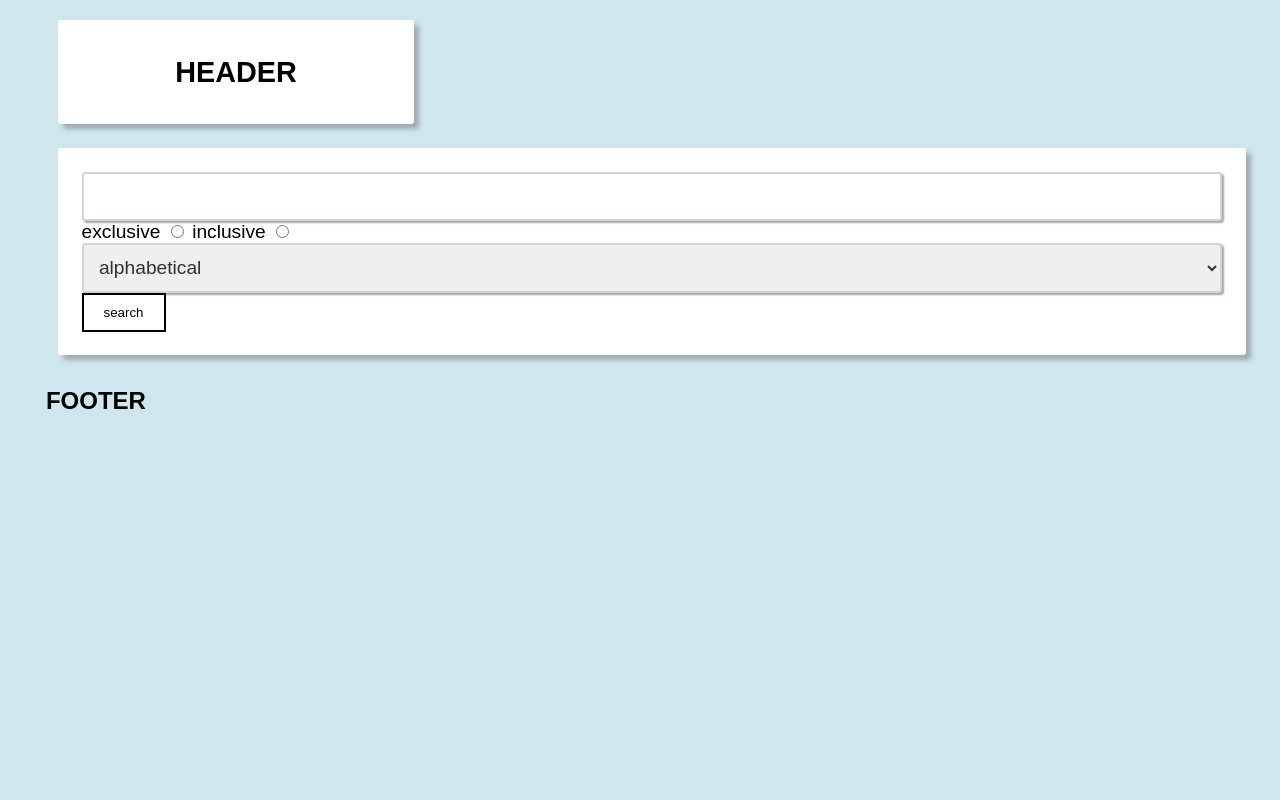
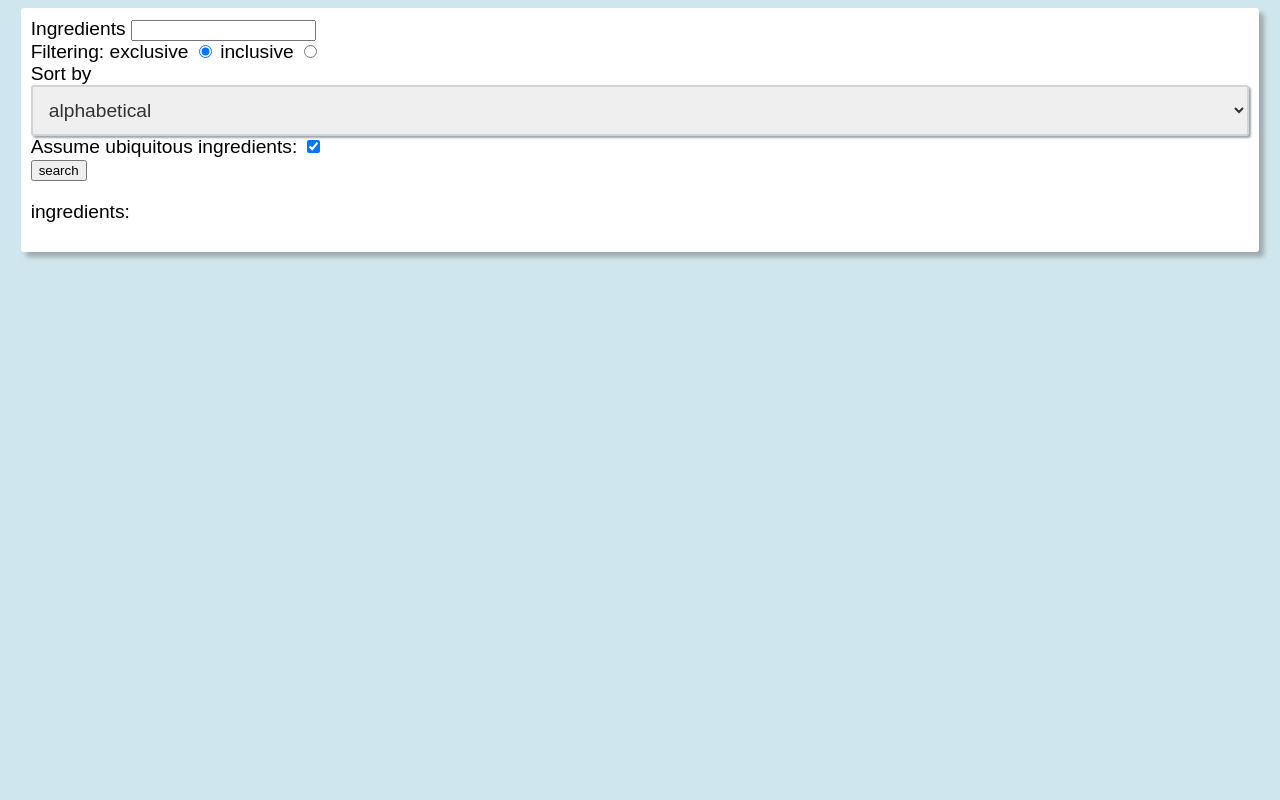
Before and after one commit to jonaengs/kokebok, a Django app: page / in a window 1280 px wide. Run offline with Django 3.2, Linux system fonts and the light colour scheme; data that the repository does not hold is empty.

Commit message:
add debug-toolbar. Working recipe search using ingredients

```diff
--- a/kokebok/urls.py
+++ b/kokebok/urls.py
@@ -13,6 +13,7 @@ Including another URLconf
     1. Import the include() function: from django.urls import include, path
     2. Add a URL to urlpatterns:  path('blog/', include('blog.urls'))
 """
+from django.conf import settings
 from django.contrib import admin
 from django.urls import path, include
 
@@ -24,3 +25,10 @@ urlpatterns = [
     path('', include('recipes.urls')),
     # path('', HomeView.as_view(), name='home'),
 ]
+
+
+if settings.DEBUG:
+    import debug_toolbar
+    urlpatterns = [
+        path('__debug__', include(debug_toolbar.urls))
+    ] + urlpatterns
--- a/recipes/views.py
+++ b/recipes/views.py
@@ -2,7 +2,6 @@ from django.shortcuts import render
 from django.views.generic import CreateView, ListView
 from rest_framework import generics
 
-from recipes.forms import SearchForm
 from recipes.models import Recipe, Ingredient
 from recipes.serializers import RecipeSerializer
 
@@ -23,17 +22,23 @@ class RecipeCreateView(CreateView):
 class RecipeListView(ListView):
     model = Recipe
 
-    # def get_context_data(self, *args, object_list=None, **kwargs):
-        # return super(RecipeListView, self).get_context_data(*args, object_list=object_list, form=SearchForm(), **kwargs)
-
 
 def search(request):
     query = request.GET
+    ctx = {'ingredients': Ingredient.objects.all()}
     if query:
-        exclusive = bool(query.get('exclusive', False))  # exclusive = False => inclusive
+        exclusive = query.get('exclusive') == "True"  # exclusive = False => inclusive
         sort_by = query.get('sort_by', 'alphabetical')  # should support: "recent", "popular", "alpha desc".
-        ingredients = query.get('ingredients', '').split(",")  # comma-separated
+        include_ubiquitous = query.get('include-ubiquitous') == "on"
+        ingredients = query.get('ingredients', '').split(",")
         if ingredients:
-            return "good!"
-        return ":("
-    return render(request, 'home.html')
+            if include_ubiquitous:
+                ingredients += Ingredient.objects.filter(ubiquitous=True).values_list('name', flat=True)
+            recipes = Recipe.objects.prefetch_related('ingredient_objects').filter(ingredient_objects__name__in=ingredients).distinct()
+            if exclusive:
+                for recipe in list(recipes):
+                    if any(ingredient not in ingredients for ingredient in
+                           recipe.ingredient_objects.all().values_list('name', flat=True)):
+                        recipes = recipes.exclude(id=recipe.id)
+            ctx.update({'recipes': recipes})
+    return render(request, 'home.html', ctx)
--- a/requirements.txt
+++ b/requirements.txt
@@ -1,4 +1,5 @@
 django >= 3
 django-mptt >= 0.11
 django-rest-framework >= 3.11
+django-debug-toolbar
 # django-cors-headers >= 3.2.1
--- a/static/css/main.css
+++ b/static/css/main.css
@@ -2,40 +2,23 @@
     box-sizing: border-box;
 }
 
-html {
-    height: 100%;
-
+body {
     background-color: rgb(208, 230, 238);
     font-family: Arial, Helvetica, sans-serif;
-}
 
-
-body {
-    height: 98%; /* prevents unnecessary scroll bar, but may cause other issues */
+    display: grid;
+    grid-template-rows: auto;
+    grid-gap: 2rem;
 }
 
 .container {
-    margin-left: 3%;
-    margin-right: 3%;
-    display: grid;
-}
-
-.content-container, .header {
     background-color: white;
     border-radius: 3px;
     box-shadow: 5px 5px 5px rgb(159, 169, 173);
 
-    padding: 2%;
-    margin: 1%;
-    width: 100%;
-
+    margin: 0 1%;
+    padding: 10px;
     font-size: 1.2em;
-}
-
-.header {
-    width: 30%;
-    padding: 1%;
-    text-align: center;
 }
 
 
@@ -59,27 +42,3 @@ input[type="text"], input[type="number"], select {
 input:focus, select:focus {
     outline: none;
 }
-
-input[type="checkbox"] {
-    zoom: 1.2;
-}
-
-button {
-    border: 2px solid black;
-    padding: 10px 20px;
-    background-color: white;
-    cursor: pointer;
-
-    transition: background-color 150ms linear;
-}
-
-button:hover, button:focus {
-    background-color: rgb(200, 250, 200);
-}
-
-
-@media only screen and (max-width: 1200px) {
-    .container {
-        font-size: 1.5em !important;
-    }
-}
--- a/templates/_base.html
+++ b/templates/_base.html
@@ -10,19 +10,10 @@
   {% block style %}{% endblock %}
 </head>
 <body>
-  <div class="container">
-    <div class="header">
-      <h2>HEADER</h2>
-    </div>
+  <div class="container body-container">
+    {% block body %}{% endblock %}
+  </div>
 
-    <div class="content-container">
-      {% block content %}{% endblock %}
-    </div>
-
-    <div class="footer">
-      <h2>FOOTER</h2>
-    </div>
-  </div>
 {% block scripts %}{% endblock %}
 </body>
 </html>
--- a/templates/home.html
+++ b/templates/home.html
@@ -1,5 +1,43 @@
 {% extends '_base.html' %}
 
-{% block content %}
+{% block body %}
   {% include 'recipes/search.html' %}
+  <p>ingredients:</p>
+  <ul id="ingredient-list"></ul>
+
+  {% if recipes %}
+    <h3>recipes found:</h3>
+    {% for recipe in recipes %}
+      <p>{{ recipe }}</p>
+    {% endfor %}
+
+  {% endif %}
 {% endblock %}
+
+{% block scripts %}
+  <script>
+      let ingredient_search = document.getElementById("ingredient-search");
+      let available_ingredients = Array.from(document.getElementById("ingredients").children);
+      let selected_ingredients = [];
+
+      function append_ingredient_to_list() {
+          let ingredient = ingredient_search.value;
+          selected_ingredients.push(ingredient);
+          available_ingredients.find(elem => elem.value === ingredient).remove();
+
+          add_to_ingredient_list(ingredient);
+          ingredient_search.value = "";
+      }
+
+      let ingredients_ul = document.getElementById("ingredient-list");
+      function add_to_ingredient_list(ingredient) {
+          let new_li = document.createElement("li");
+          new_li.innerHTML = ingredient;
+          ingredients_ul.appendChild(new_li);
+      }
+
+      function set_ingredients(e) {
+        ingredient_search.value = selected_ingredients.join(",");
+      }
+  </script>
+{% endblock %}
--- a/templates/recipes/search.html
+++ b/templates/recipes/search.html
@@ -1,17 +1,30 @@
-<form class="form">
-  <div class="search">
-    <input type="text" id="search" name="search">
+{% load static %}
+<link rel="stylesheet" href="{% static 'css/recipes/search.css' %}">
+
+<form class="search-form" autocomplete="off" onsubmit="set_ingredients()">
+  <div class="form-item search-bar">
+    <label for="search">Ingredients</label>
+    <input list="ingredients" id="ingredient-search" name="ingredients" autofocus
+    onchange="append_ingredient_to_list(event)">
+    <datalist id="ingredients">
+      {% for ingredient in ingredients %}
+        <option value="{{ ingredient }}"></option>
+      {% endfor  %}
+    </datalist>
   </div>
 
-  <div class="same-row">
-    <div class="radio-group">
+  <div class="form-item radio-group">
+    <label for="">Filtering:
       <label for="radio-exclusive">exclusive</label>
-      <input type="radio" id="radio-exclusive" name="exclusive" value="True">
+      <input type="radio" id="radio-exclusive" name="exclusive" value="True" checked>
 
       <label for="radio-inclusive">inclusive</label>
       <input type="radio" id="radio-inclusive" name="exclusive" value="False">
-    </div>
+    </label>
+  </div>
 
+  <div class="form-item">
+    <label for="sort_by">Sort by</label>
     <select name="sort_by" id="sort_by">
       <option value="alphabetical">alphabetical</option>
       <option value="popular">popular</option>
@@ -19,5 +32,12 @@
     </select>
   </div>
 
-  <button type="submit">search</button>
+  <div class="form-item">
+    <label for="include-ubiquitous">Assume ubiquitous ingredients: </label>
+    <input type="checkbox" id="include-ubiquitous" name="include-ubiquitous" checked>
+  </div>
+
+  <div class="form-item">
+    <button type="submit">search</button>
+  </div>
 </form>
```
Also changed, not shown: kokebok/settings.py (+9 -0 lines).
